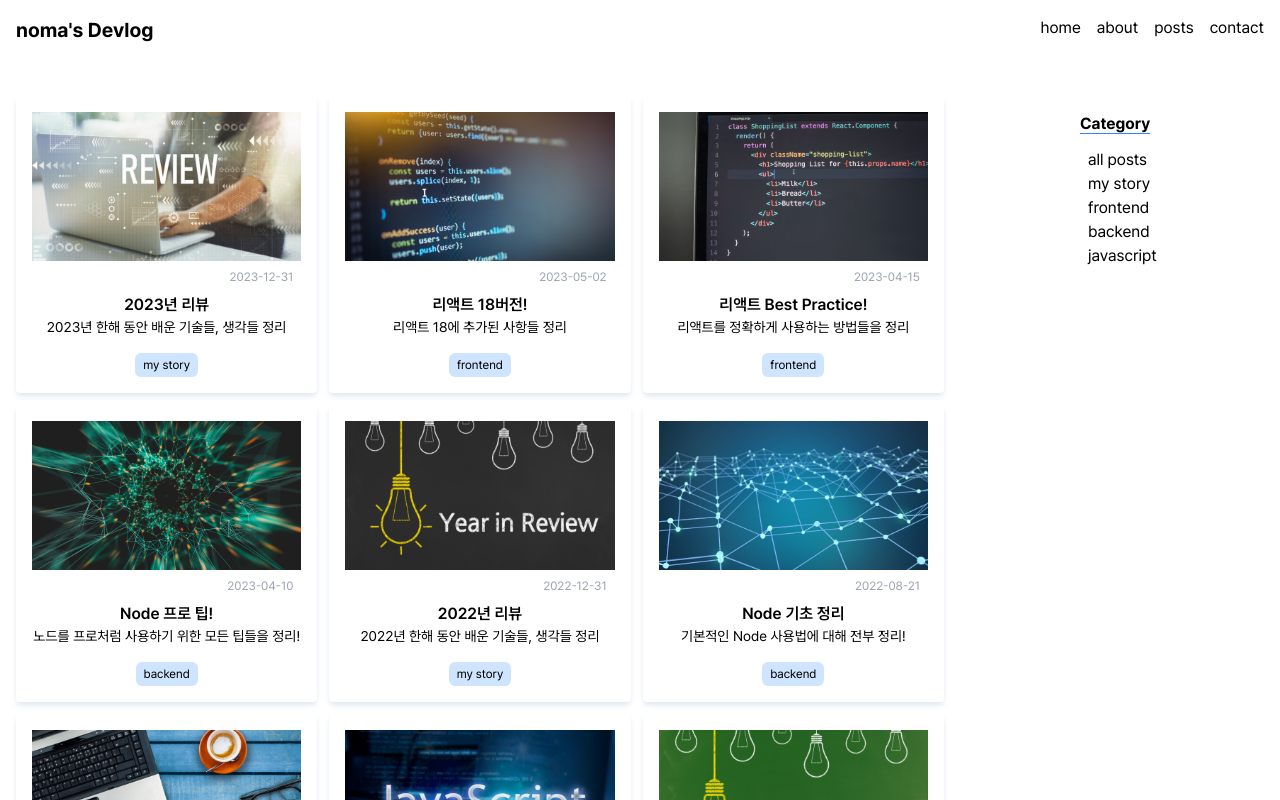
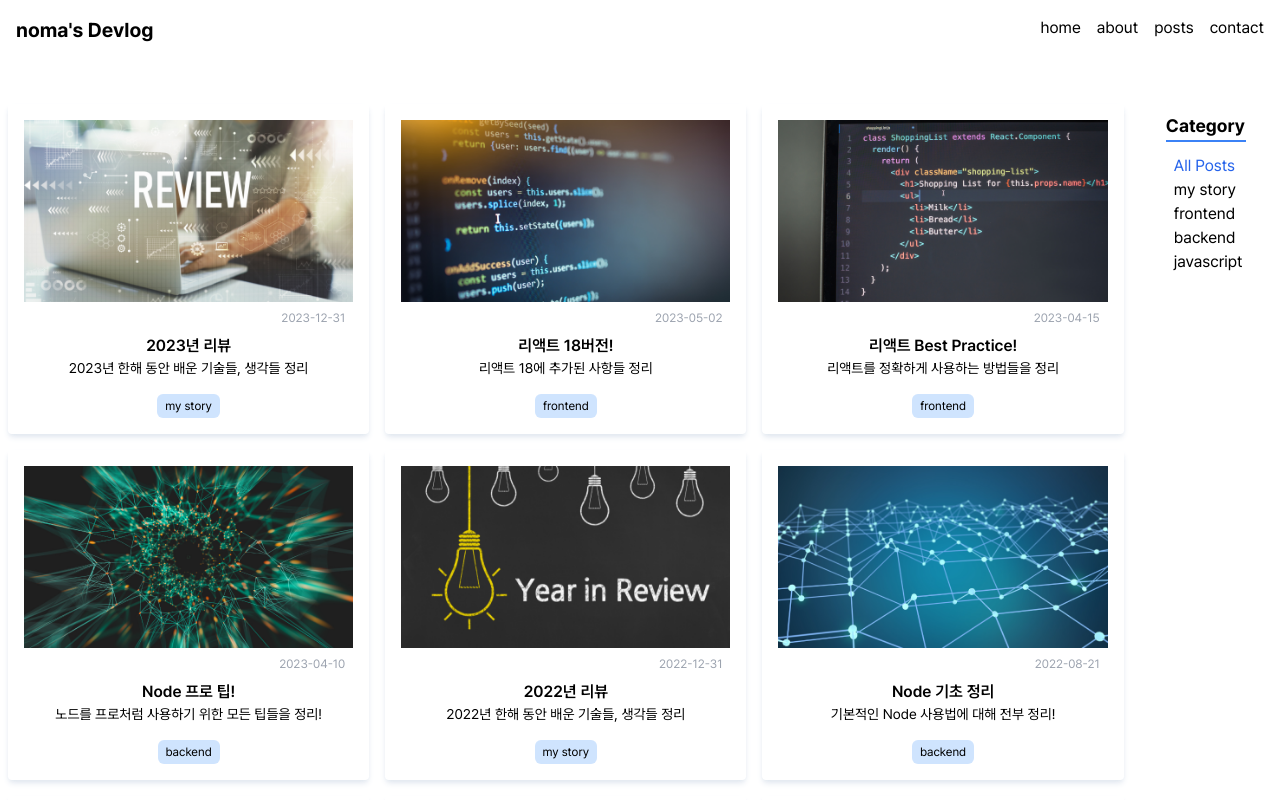
Before and after one commit to Noma98/blog-nextjs, a Next.js app: page /posts in a window 1280 px wide. Built offline with nearby package versions, Linux system fonts and the light colour scheme.

Commit message:
Refact: Separate "/posts" page into Categories and FilterablePosts components
- Use PostsGrid to increase reusability

```diff
--- a/src/app/posts/page.tsx
+++ b/src/app/posts/page.tsx
@@ -1,15 +1,14 @@
-import PostsContent from '@/components/PostsContent';
+import React from 'react';
+
+import FilterablePosts from '@/components/FilterablePosts';
 import { getAllPosts } from '@/service/posts';
-import React from 'react';
 
 async function Posts() {
   const posts = await getAllPosts();
+  //@ts-ignore
+  const categories = [...new Set(posts.map((post) => post.category))];
 
-  return (
-    <section className='sm:flex'>
-      <PostsContent posts={posts} />
-    </section>
-  );
+  return <FilterablePosts posts={posts} categories={categories} />;
 }
 
 export default Posts;
--- /dev/null
+++ b/src/components/Categories.tsx
@@ -0,0 +1,33 @@
+import React from 'react';
+
+type Props = {
+  categories: string[];
+  selected: string;
+  onClick: (category: string) => void;
+};
+function Categories({ categories, selected, onClick }: Props) {
+  return (
+    <section className='sm:py-8 pb-4 sm:basis-1/4'>
+      <div className='sm:w-20 sm:pl-0 pl-4 mx-auto'>
+        <h2 className='text-lg border-b-2 mb-3 border-blue-500 font-bold'>
+          Category
+        </h2>
+        <ul className='cursor-pointer flex sm:block'>
+          {categories.map((category) => (
+            <li
+              key={category}
+              onClick={() => onClick(category)}
+              className={`hover:text-blue-400 px-2 ph-1 ${
+                category === selected && 'text-blue-600'
+              } `}
+            >
+              {category}
+            </li>
+          ))}
+        </ul>
+      </div>
+    </section>
+  );
+}
+
+export default Categories;
--- /dev/null
+++ b/src/components/FilterablePosts.tsx
@@ -0,0 +1,33 @@
+'use client';
+
+import React, { useState } from 'react';
+
+import { Post } from '@/service/posts';
+import PostsGrid from '@/components/PostsGrid';
+import Categories from '@/components/Categories';
+
+type Props = {
+  posts: Post[];
+  categories: string[];
+};
+const ALL_POSTS = 'All Posts';
+
+function FilterablePosts({ posts, categories }: Props) {
+  const [selected, setSelected] = useState(ALL_POSTS);
+  const filtered =
+    selected === ALL_POSTS
+      ? posts
+      : posts.filter((post) => post.category === selected);
+  return (
+    <section className='sm:flex'>
+      <PostsGrid posts={filtered} />
+      <Categories
+        categories={[ALL_POSTS, ...categories]}
+        selected={selected}
+        onClick={setSelected}
+      />
+    </section>
+  );
+}
+
+export default FilterablePosts;
--- a/src/components/PostsContent.tsx
+++ /dev/null
@@ -1,73 +0,0 @@
-'use client';
-
-import React, { useState } from 'react';
-import Image from 'next/image';
-import { useRouter } from 'next/navigation';
-
-import { Post } from '@/service/posts';
-
-type Filter = 'all posts' | 'my story' | 'frontend' | 'backend' | 'javascript';
-type Props = {
-  posts: Post[];
-};
-function PostsContent({ posts }: Props) {
-  const [filter, setFilter] = useState<Filter>('all posts');
-  const router = useRouter();
-
-  const onClickCategory: React.MouseEventHandler<HTMLUListElement> = (e) => {
-    setFilter((e.target as HTMLElement).textContent as Filter);
-  };
-  const onClickPost = (path: string) => {
-    router.push(`/posts/${path}`);
-  };
-  return (
-    <div className='flex flex-col-reverse sm:flex-row'>
-      <div className='grid grid-cols-1 sm:grid-cols-2 md:grid-cols-3 p-4 gap-3 sm:basis-3/4'>
-        {posts
-          .filter((v) => filter === 'all posts' || filter === v.category)
-          .map(({ path, date, title, description, category }, idx) => (
-            <div
-              key={idx}
-              className='flex flex-col max-h-50 items-center shadow-md shadow-slate-200 rounded p-4 m cursor-pointer hover:-translate-y-1'
-              onClick={() => onClickPost(path)}
-            >
-              <Image
-                src={`/images/posts/${path}.png`}
-                alt='post_thumbnail'
-                width={400}
-                height={300}
-                className='w-full'
-              />
-              <span className='text-xs align-bottom mt-2 ml-auto mr-2 text-gray-400'>
-                {date}
-              </span>
-              <h3 className='font-semibold mt-2'>{title}</h3>
-              <p className='text-sm'>{description}</p>
-              <span className='rounded-md px-2 py-1 text-xs mt-4 bg-opacity-30 bg-blue-400 '>
-                {category}
-              </span>
-            </div>
-          ))}
-      </div>
-      <nav className='sm:py-8 pb-4 sm:basis-1/4'>
-        <div className='sm:w-20 sm:pl-0 pl-4 mx-auto'>
-          <h3 className='text-l underline underline-offset-4 pb-3 decoration-blue-500 font-bold'>
-            Category
-          </h3>
-          <ul
-            onClick={onClickCategory}
-            className='cursor-pointer flex sm:block'
-          >
-            <li className='hover:text-blue-400 px-2 ph-1'>all posts</li>
-            <li className='hover:text-blue-400 px-2 ph-1'>my story</li>
-            <li className='hover:text-blue-400 px-2 ph-1'>frontend</li>
-            <li className='hover:text-blue-400 px-2 ph-1'>backend</li>
-            <li className='hover:text-blue-400 px-2 ph-1'>javascript</li>
-          </ul>
-        </div>
-      </nav>
-    </div>
-  );
-}
-
-export default PostsContent;
```
